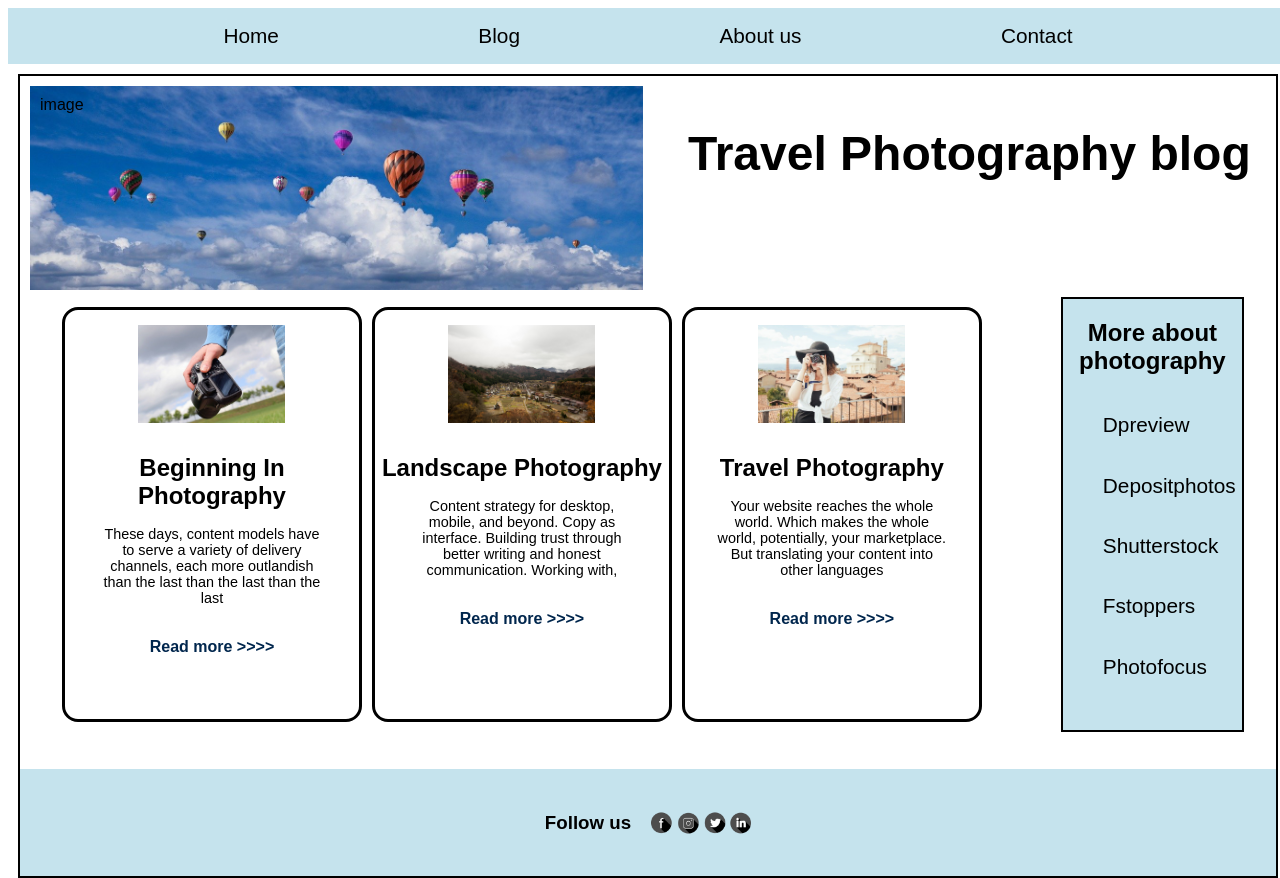
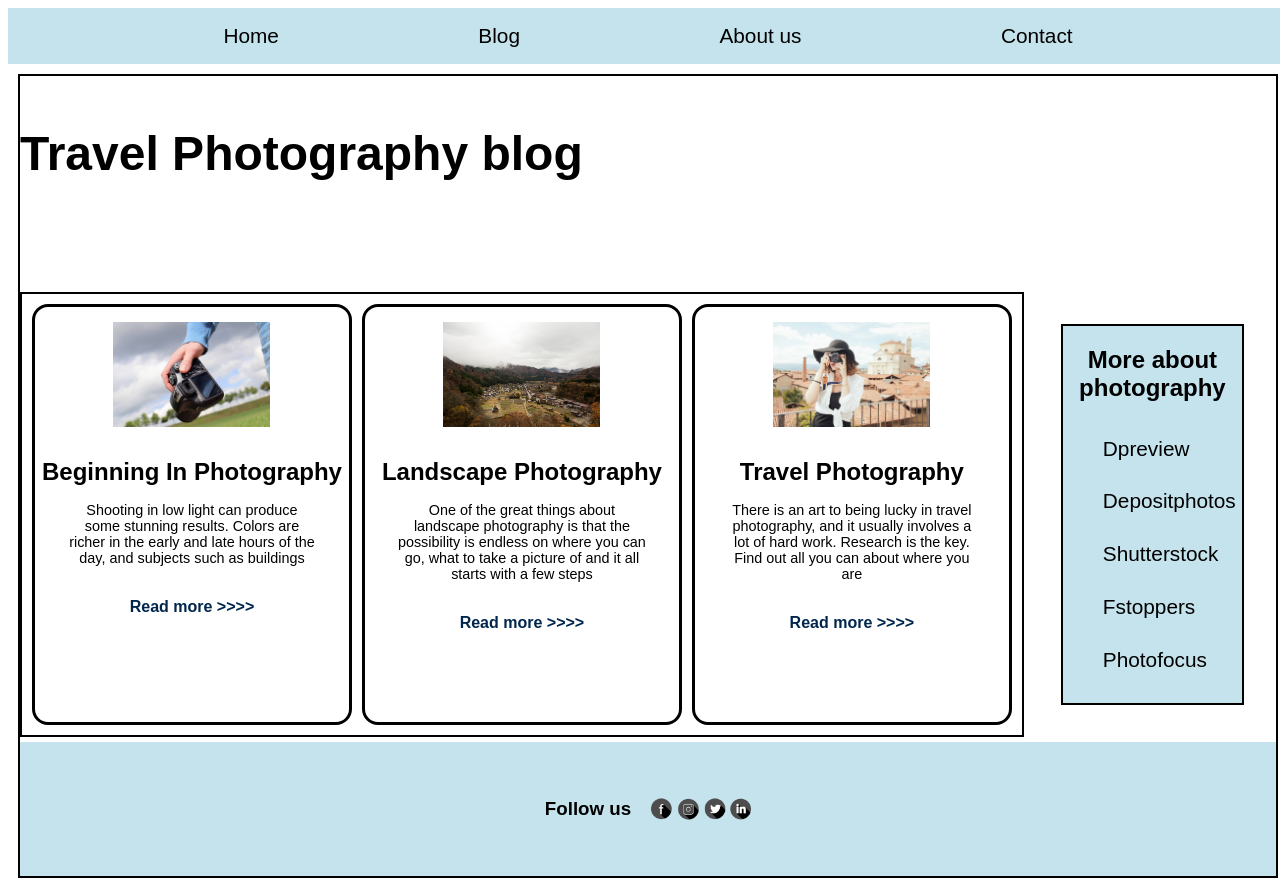
Before and after one commit to thamerx/blog-project, a plain HTML site: page index.html in a window 1280 px wide. Drawn offline with Linux system fonts and the light colour scheme; files that its build step writes are made by us from their sources; a web font is replaced by a local one.

Commit message:
upated index

```diff
--- a/index.html
+++ b/index.html
@@ -4,38 +4,55 @@
     <meta http-equiv="X-UA-Compatible" content="IE=edge" />
     <meta name="viewport" content="width=device-width, initial-scale=1.0" />
     <title>Travel Photography</title>
-    <link rel="stylesheet" href="style.css" />
+    <link rel="stylesheet" href="CSS/style.css" />
+    <!-- <--import google fonts -->
+
+    <!-- page fonts  -->
+    <link rel="preconnect" href="https://fonts.googleapis.com" />
+    <link rel="preconnect" href="https://fonts.gstatic.com" crossorigin />
+    <link
+      href="https://fonts.googleapis.com/css2?family=Montserrat&display=swap"
+      rel="stylesheet"
+    />
+
+    <!-- title font -->
+    <link rel="preconnect" href="https://fonts.googleapis.com" />
+    <link rel="preconnect" href="https://fonts.gstatic.com" crossorigin />
+    <link
+      href="https://fonts.googleapis.com/css2?family=Sonsie+One&display=swap"
+      rel="stylesheet"
+    />
+
+    <!-- ------------------ -->
   </head>
   <body>
     <!-- navigation bar using flexbox  -->
     <ul class="nav-list">
       <li class="nav-item"><a href="index.html">Home</a></li>
-      <li class="nav-item"><a href="blog.html">Blog</a></li>
+      <li class="nav-item"><a href="pages/blog.html">Blog</a></li>
 
-      <li class="nav-item"><a href="about.html">About us</a></li>
-      <li class="nav-item"><a href="contact.html">Contact</a></li>
+      <li class="nav-item"><a href="pages/about.html">About us</a></li>
+      <li class="nav-item"><a href="pages/contact.html">Contact</a></li>
     </ul>
 
     <!-- grid container for content - menu - footer  -->
     <div class="grid-container">
       <div class="header">
-        <div class="img-box">image</div>
-        <div class="cont-box">
-          <h1>Travel Photography blog</h1>
-        </div>
+        <h1>Travel Photography blog</h1>
       </div>
 
-      <div class="content inner-flex">
+      <div class="content content-flex">
+        <!-- the container class for card which include image ,title and paragraph -->
         <!-- first cintainer  -->
         <div class="container">
           <img alt="image box 1" src="images/photography1.jpg" />
           <h1 class="name">Beginning In Photography</h1>
           <p class="description">
-            These days, content models have to serve a variety of delivery
-            channels, each more outlandish than the last than the last than the
-            last
+            Shooting in low light can produce some stunning results. Colors are
+            richer in the early and late hours of the day, and subjects such as
+            buildings
           </p>
-          <button class="btn" onclick="location.href='blog.html#blog1'">
+          <button class="btn" onclick="location.href='pages/blog.html#blog1'">
             Read more >>>>
           </button>
         </div>
@@ -44,11 +61,11 @@
           <img alt="image box 2" src="images/landscape2.jpg" />
           <h1 class="name">Landscape Photography</h1>
           <p class="description">
-            Content strategy for desktop, mobile, and beyond. Copy as interface.
-            Building trust through better writing and honest communication.
-            Working with,
+            One of the great things about landscape photography is that the
+            possibility is endless on where you can go, what to take a picture
+            of and it all starts with a few steps
           </p>
-          <button class="btn" onclick="location.href='blog.html#blog2'">
+          <button class="btn" onclick="location.href='pages/blog.html#blog2'">
             Read more >>>>
           </button>
         </div>
@@ -57,11 +74,11 @@
           <img alt="image box 3" src="images/travel5.jpg" />
           <h1 class="name">Travel Photography</h1>
           <p class="description">
-            Your website reaches the whole world. Which makes the whole world,
-            potentially, your marketplace. But translating your content into
-            other languages
+            There is an art to being lucky in travel photography, and it usually
+            involves a lot of hard work. Research is the key. Find out all you
+            can about where you are
           </p>
-          <button class="btn" onclick="location.href='blog.html#blog3'">
+          <button class="btn" onclick="location.href='pages/blog.html#blog3'">
             Read more >>>>
           </button>
         </div>
@@ -88,7 +105,9 @@
         </div>
 
         <div>
-          <img alt="header pic" src="images/social.png" />
+          <a href="https://twitter.com/">
+            <img alt="social-pic" src="images/social.png"
+          /></a>
         </div>
       </div>
     </div>
```
